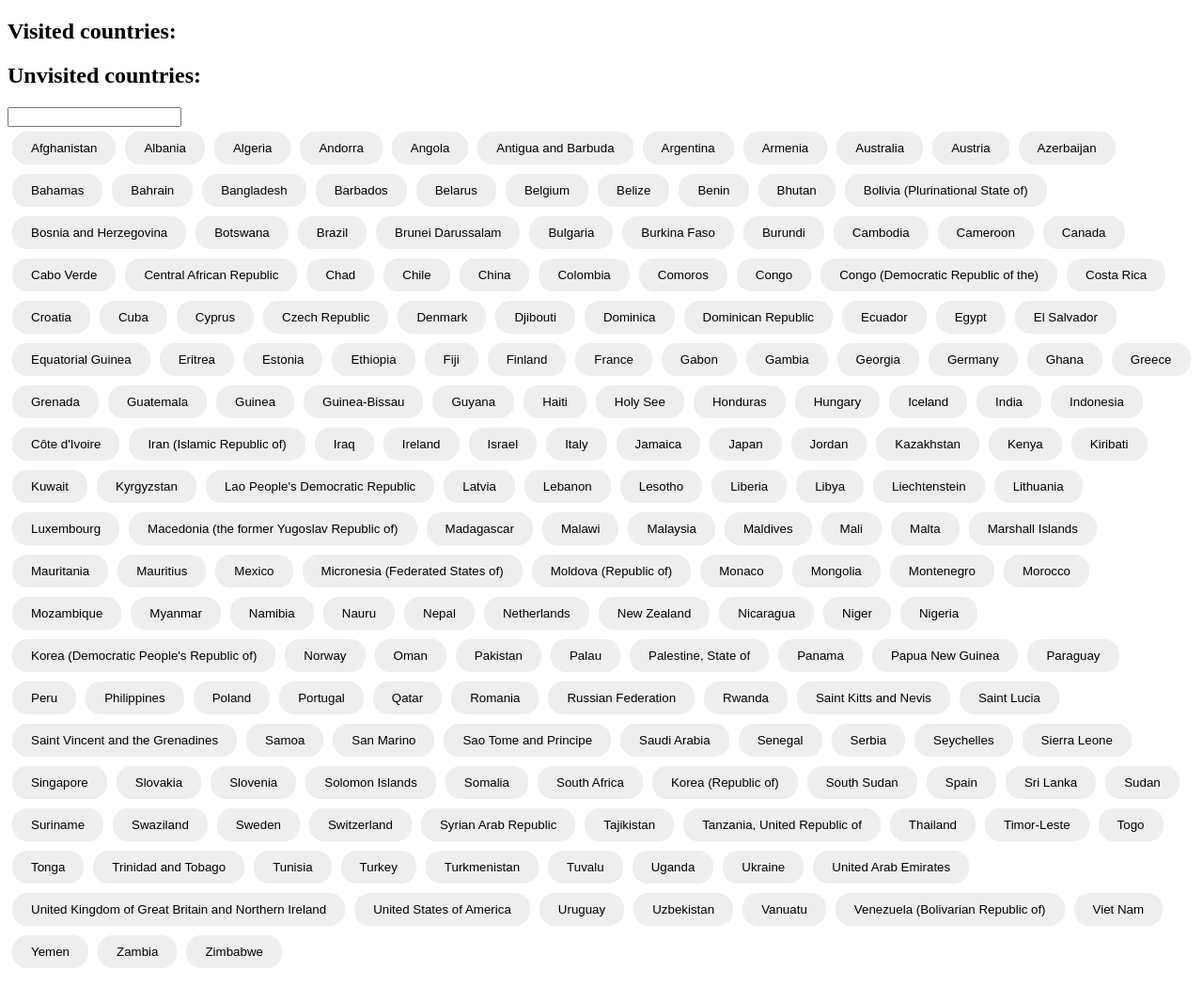
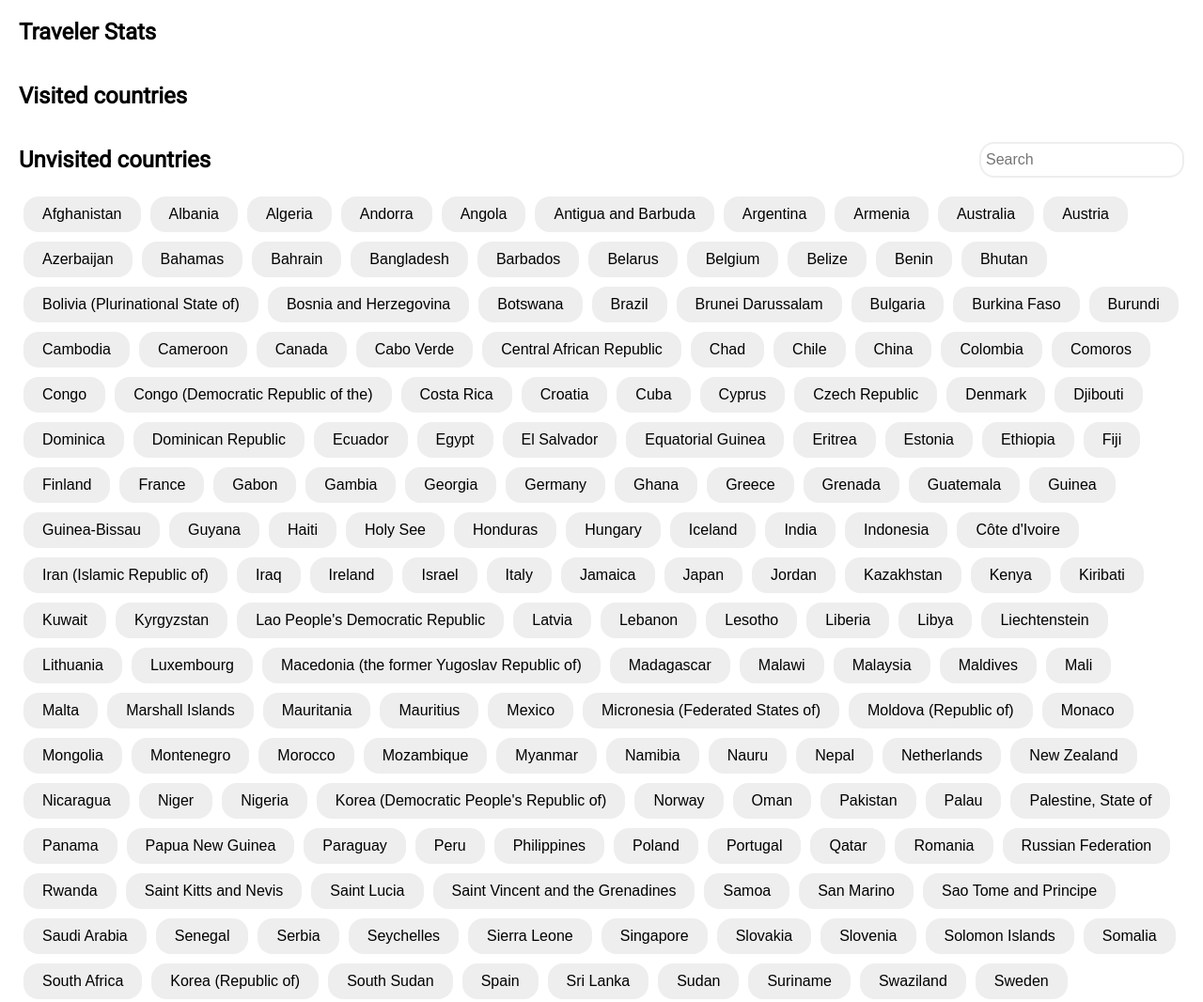
Before and after one commit to tomas-cani/flagcount, a plain HTML site: page index.html in a window 1280 px wide. Shown: the top 1066 px of the page at 94% size. Before the commit the page ends 1043 px from the top, so only its background shows below. Drawn offline with Linux system fonts and the light colour scheme.

Commit message:
Add font and styles to input and header

```diff
--- a/app.js
+++ b/app.js
@@ -29,7 +29,7 @@ function filterCountries(countries, keyword, visited) {
 }
 
 function onCountriesChange() {
-  const filter = document.querySelector('.unvisited-country-filter').value;
+  const filter = document.querySelector('.unvisited-countries-filter').value;
   renderUnvisitedCountries(filter);
   renderVisitedCountries();
 }
@@ -53,7 +53,7 @@ function renderVisitedCountries() {
   renderCountries(filterCountries(countries, '', true), '.visited-countries');
 }
 
-const countryFilter = document.querySelector('.unvisited-country-filter');
+const countryFilter = document.querySelector('.unvisited-countries-filter');
 countryFilter.addEventListener('input', event => renderUnvisitedCountries(event.target.value));
 
 renderCountries(countries, '.unvisited-countries');
--- a/index.html
+++ b/index.html
@@ -5,18 +5,27 @@
   <meta http-equiv="X-UA-Compatible" content="IE=edge">
   <title>Flag Count</title>
   <meta name="viewport" content="width=device-width, initial-scale=1">
+  <link href="https://fonts.googleapis.com/css?family=Roboto" rel="stylesheet">
   <link rel="stylesheet" type="text/css" media="screen" href="main.css" />
   <script defer src="countries.js"></script>
   <script defer src="app.js"></script>
 </head>
 <body>
-  <section class="traveler-info">
-    <h1>Visited countries:</h1>
-    <section class="visited-countries"></section>
+  <section class="traveler-stats">
+    <h1>Traveler Stats</h1>
   </section>
+
+  <section class="visited-countries">
+    <header class="header">
+      <h2>Visited countries</h2>
+    </header>
+  </section>
+
   <section class="unvisited-countries">
-    <h1>Unvisited countries:</h1>
-    <input class="unvisited-country-filter" type="text">
+    <header class="header">
+      <h2>Unvisited countries</h2>
+      <input class="unvisited-countries-filter" type="text" placeholder="Search">
+    </header>
   </section>
 </body>
 </html>
--- a/main.css
+++ b/main.css
@@ -1,7 +1,33 @@
+body {
+  font-family: 'Roboto', sans-serif;
+  font-size: 16px;
+  margin: 20px;
+}
+
+.header {
+  display: flex;
+  justify-content: space-between;
+  align-items: center;
+}
+
+.unvisited-countries-filter {
+  border-radius: 16px;
+  border: 2px solid #eee;
+  font-size: inherit;
+  height: 2em;
+  padding-left: 5px;
+}
+
+.unvisited-countries-filter:focus {
+  border-color: #ddd;
+  outline:0;
+}
+
 .country {
   border: none;
   border-radius: 16px;
   cursor: pointer;
+  font-size: inherit;
   margin: 5px;
   padding: 10px 20px;
   text-decoration: none;
@@ -21,7 +47,7 @@
 }
 
 .unvisited-countries .country {
-  background-color: #eeeeee;
+  background-color: #eee;
 }
 
 .unvisited-countries .country:hover {
@@ -29,6 +55,6 @@
 }
 
 .unvisited-countries .country:focus {
-  background-color: #dddddd;
+  background-color: #ddd;
   outline:0;
 }
```
